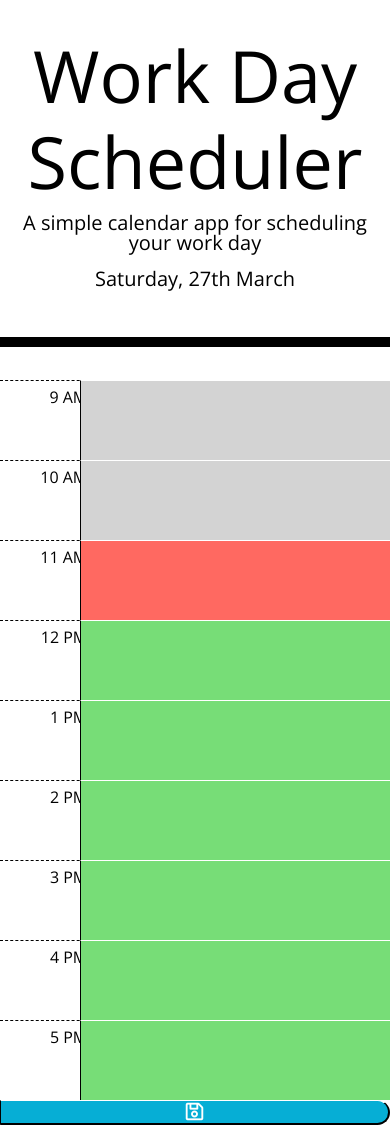
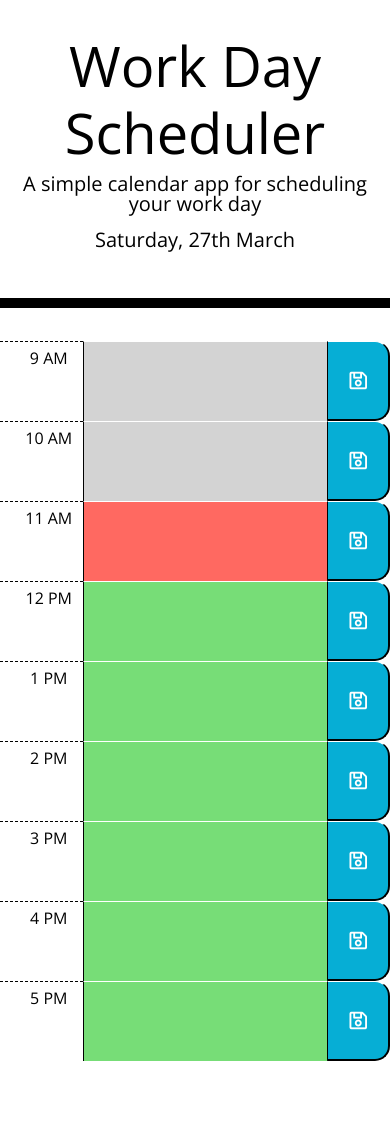
Before and after one commit to ClareRadtke/Work-Day-Scheduler, a plain HTML site: page index.html in a window 390 px wide. After the commit the page ends 1092 px from the top, so only its background shows below. Drawn offline with nearby package versions, Linux system fonts and the light colour scheme.

Commit message:
Ajusting responsiveness

```diff
--- a/assets/css/style.css
+++ b/assets/css/style.css
@@ -41,9 +41,8 @@ textarea {
   background-color: #ffffff;
   color: #000000;
   border-top: 1px dashed #000000;
-  text-align: right;
+  text-align: center;
   padding-top: 2%;
-  padding-right: 2%;
 }
 
 /* Color coding the hours */
--- a/assets/scripts/script.js
+++ b/assets/scripts/script.js
@@ -17,8 +17,8 @@ for (let i = 9; i <= 17; i++) {
 
   $container.append(`
   <div class="row">
-    <label for="${inputId}" class="hour col">${hour} ${meridiem}</label>
-    <textarea id="${inputId}" name="${inputId}" class="description ${className} row col-10" rows="4" cols="33">${
+    <label for="${inputId}" class="hour col-xl-1 col-md-2 col-3">${hour} ${meridiem}</label>
+    <textarea id="${inputId}" name="${inputId}" class="description ${className} row col-xl-10 col-md-9 col-8" rows="4" cols="33">${
     scheduledEvents[inputId] ?? ""
   }</textarea>
     <button type="button" class="saveBtn col" data-timeblock="${inputId}"><i class="far fa-save"></i></button>
--- a/index.html
+++ b/index.html
@@ -24,7 +24,7 @@
 
   <body>
     <header class="jumbotron">
-      <h1 class="display-3">Work Day Scheduler</h1>
+      <h1 class="display-4">Work Day Scheduler</h1>
       <p class="lead">A simple calendar app for scheduling your work day</p>
       <p id="currentDay" class="lead"></p>
     </header>
```
Also changed, not shown: assets/images/SchedulerScreenRecording.gif.
